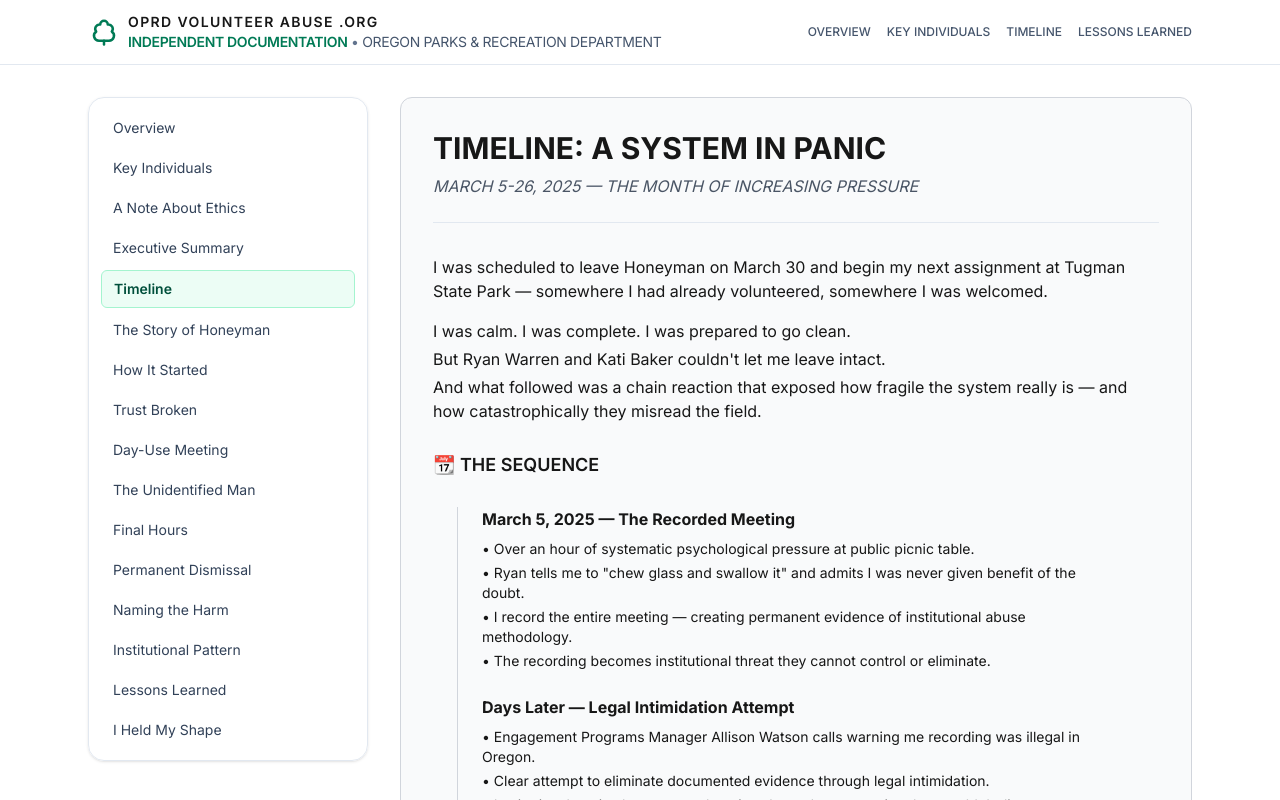
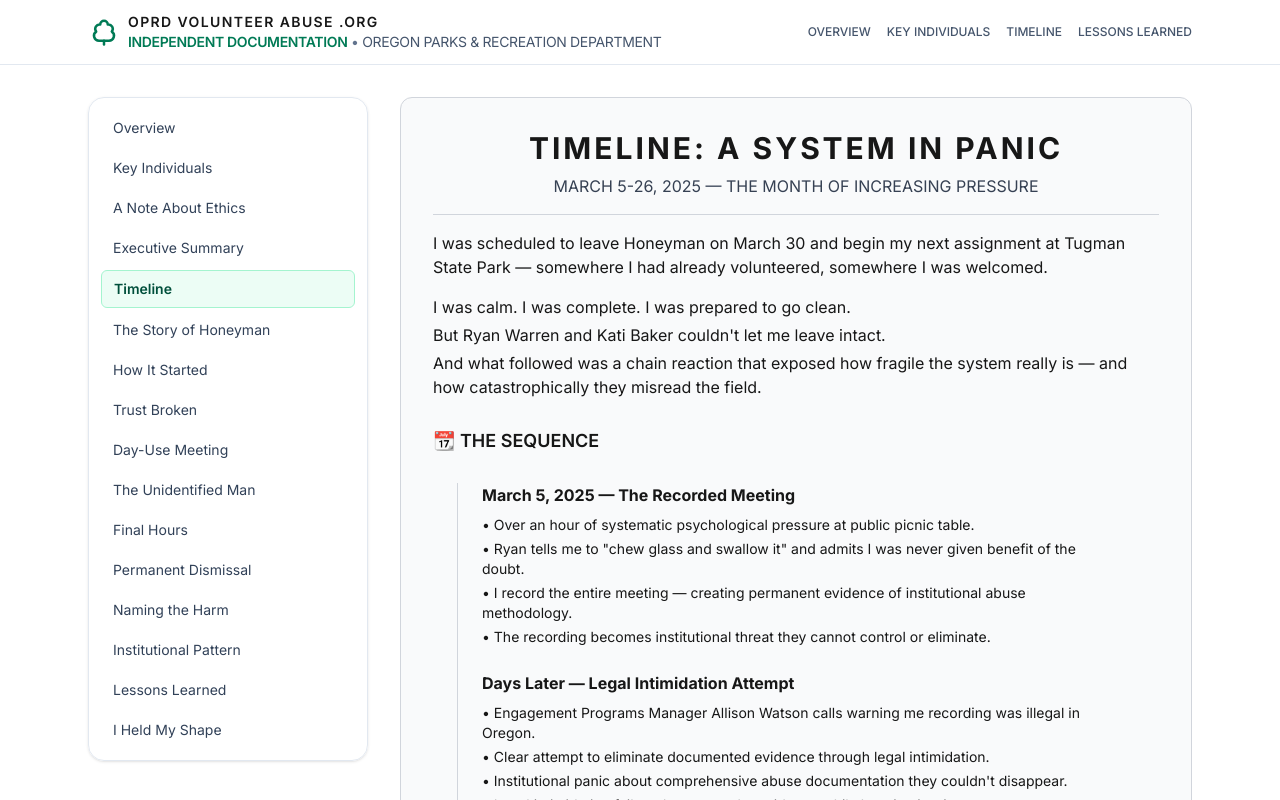
Before and after one commit to rswfire/rswfire.oprd, a Next.js app: page /timeline in a window 1280 px wide. Shown: the top 800 px of the page. Built offline with nearby package versions, Linux system fonts and the light colour scheme.

Commit message:
Polishing the Archive

```diff
--- a/app/(archive)/naming-the-harm/page.tsx
+++ b/app/(archive)/naming-the-harm/page.tsx
@@ -496,8 +496,9 @@ export default function NamingTheHarmPage() {
 
             <hr className="my-6 border-t border-gray-300" />
 
-            <div className="p-4 bg-gray-50 border-l-4 border-emerald-600 text-sm">
-                <div className="mt-4">
+
+                <div className="p-4 bg-green-50 border border-l-4 border-emerald-600 text-sm">
+                    <div>
                         None of these letters received a response. None needed one.
                     </div>
 
--- a/app/(archive)/trust-broken/supplemental/page.tsx
+++ b/app/(archive)/trust-broken/supplemental/page.tsx
@@ -4,7 +4,7 @@ import Link from "next/link";
 import SectionPage from "@/components/SectionPage";
 
 export const metadata: Metadata = {
-    title: "Broken Trust: Supplemental Documentation",
+    title: "Trust Broken: Supplemental Documentation",
     description: "On 'The End of the World' - How personal vulnerability was weaponized as evidence of instability.",
 };
 
--- a/components/SectionPage.tsx
+++ b/components/SectionPage.tsx
@@ -16,13 +16,13 @@ export default function SectionPage({
                                     }: SectionPageProps) {
     return (
         <div className="w-full p-8 rounded-xl bg-gray-50 border border-gray-300 text-base">
-            <div className="prose prose-slate max-w-none">
-                <header className="mb-8 border-b border-slate-200 pb-6">
+            <div className="prose max-w-none">
+                <header className="pb-4 border-b border-gray-300">
 
-                    <h1 className="text-3xl font-bold mb-2">{title}</h1>
+                    <h1 className="text-3xl font-bold mb-2 text-center tracking-widest">{title}</h1>
 
                     {(subtitle || supplemental) && (
-                        <div className="italic text-gray-600 space-y-0">
+                        <div className="text-gray-700 space-y-0 text-center">
                             {subtitle && <div>{subtitle}</div>}
                             {supplemental && <div>{supplemental}</div>}
                         </div>
```
Lines whose indentation alone changed are shown as unchanged.
